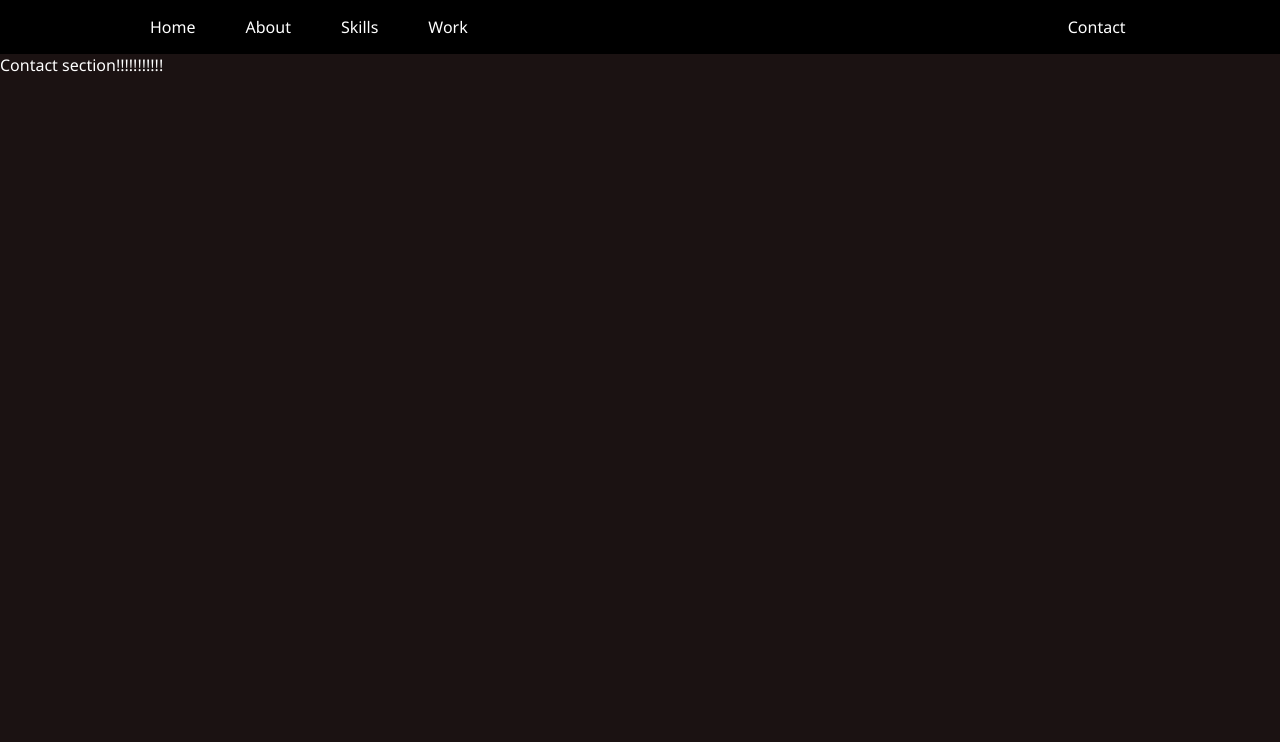
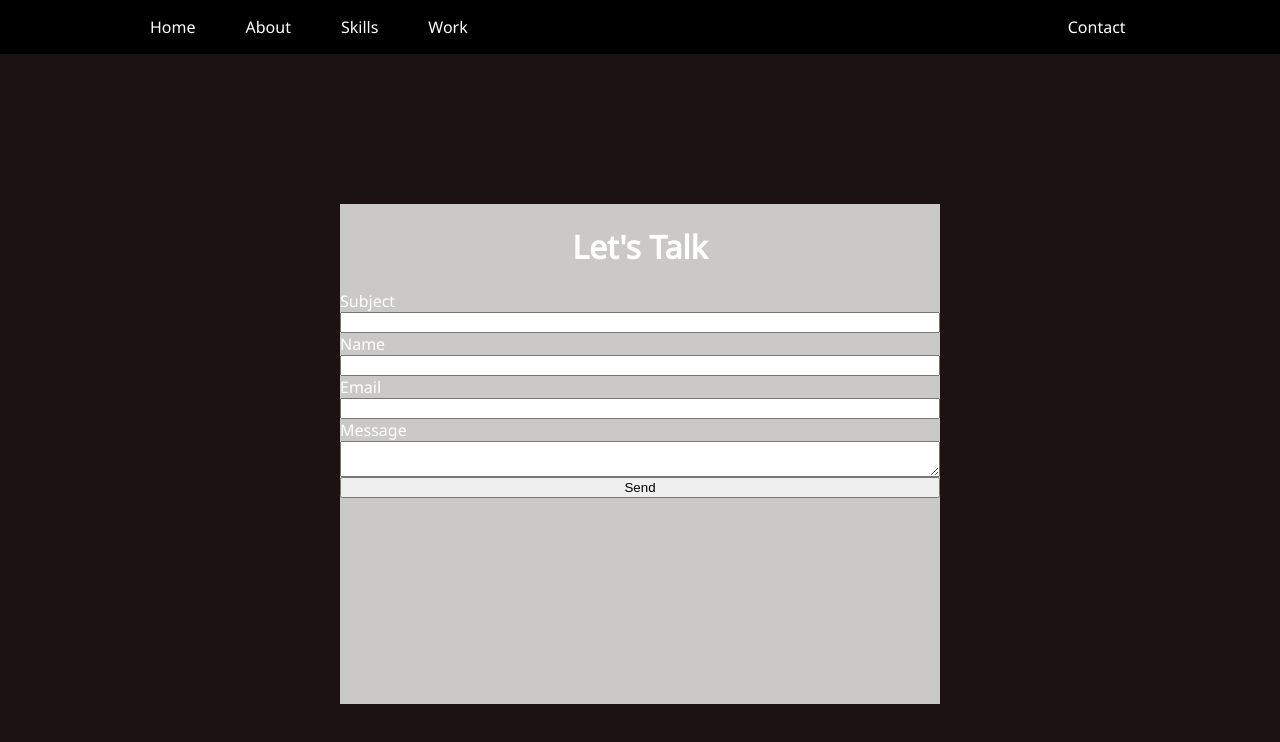
Before and after one commit to Sttorek/hi-im-seth, a React (Create React App) app: page /contact in a window 1280 px wide. Shown: the top 742 px of the page. Built offline with nearby package versions, Linux system fonts and the light colour scheme.

Commit message:
added contact email section and functionality

```diff
--- a/package.json
+++ b/package.json
@@ -7,6 +7,7 @@
     "@testing-library/react": "^11.2.7",
     "@testing-library/user-event": "^12.8.3",
     "bootstrap": "^5.0.1",
+    "emailjs-com": "^3.2.0",
     "react": "^17.0.2",
     "react-dom": "^17.0.2",
     "react-router-dom": "^5.2.0",
--- a/src/App.css
+++ b/src/App.css
@@ -394,7 +394,26 @@
 }
 
 
+/* contact page -------------------------------------------------------------- */
 
+.contactBox {
+  background-color: #cac9c7;
+  width: 600px;
+  height: 500px;
+  margin: auto;
+  margin-top: 150px;
+  display: flex;
+  flex-direction: column;
+}
+
+.contact-form {
+  display: flex;
+  flex-direction: column;
+}
+
+.contactTitle {
+  text-align: center;
+}
 
 
 
--- a/src/pages/Contact.js
+++ b/src/pages/Contact.js
@@ -1,10 +1,46 @@
 import React from "react";
 // import Picture from "../images/profilePic.jpg";
+import emailjs from "emailjs-com";
 
 function Contact() {
+  function sendEmail(e) {
+    e.preventDefault();
+
+    emailjs
+      .sendForm(
+        "service_1ns51q9",
+        "template_pjuscog",
+        e.target,
+        "user_wr8XmGykrVR7pFkzOtLNc"
+      )
+      .then(
+        (result) => {
+          console.log(result.text);
+        },
+        (error) => {
+          console.log(error.text);
+        }
+      );
+    e.target.reset();
+  }
+
   return (
     <div>
-        Contact section!!!!!!!!!!!
+      <div className="contactBox">
+        <h1 className="contactTitle">Let's Talk</h1>
+
+        <form className="contact-form" onSubmit={sendEmail}>
+          <label>Subject</label>
+          <input type="text" name="subject" />
+          <label>Name</label>
+          <input type="text" name="name" />
+          <label>Email</label>
+          <input type="email" name="email" />
+          <label>Message</label>
+          <textarea name="message" />
+          <input type="submit" value="Send" />
+        </form>
+      </div>
     </div>
   );
 }
```
Also changed, not shown: 1 other file (tests, documents, lock files or other folders).
